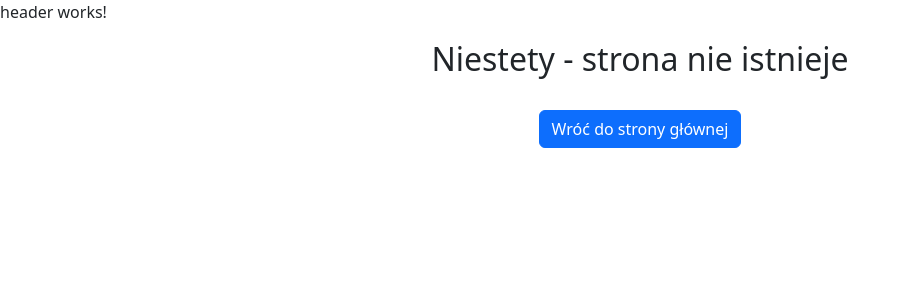
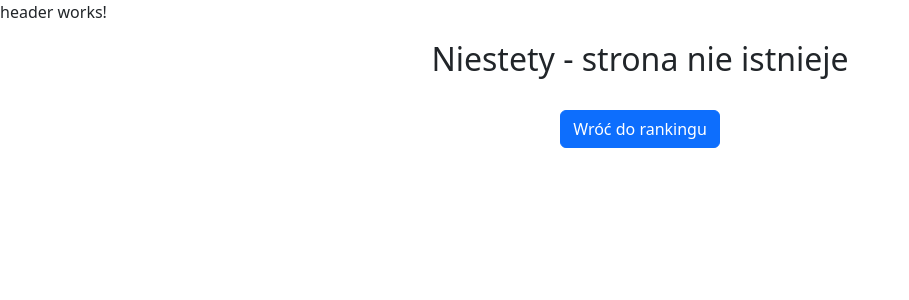
Before and after one commit to hencel/rekord_app, an Angular app: page /main-page/ranking in a window 1280 px wide. Shown: the top 300 px of the page, without its empty margins (0-909 px from the left). Built offline with nearby package versions, Linux system fonts and the light colour scheme.

Commit message:
Changed link to ranking form 404 page

```diff
--- a/src/app/page-not-found/page-not-found.component.html
+++ b/src/app/page-not-found/page-not-found.component.html
@@ -1,8 +1,6 @@
 <section class="d-flex justify-content-center flex-column align-items-center">
   <h2>Niestety - strona nie istnieje</h2>
   <div>
-    <a class="btn btn-primary mt-4" routerLink="/main-page"
-      >Wróć do strony głównej</a
-    >
+    <a class="btn btn-primary mt-4" routerLink="/ranking">Wróć do rankingu</a>
   </div>
 </section>
```
